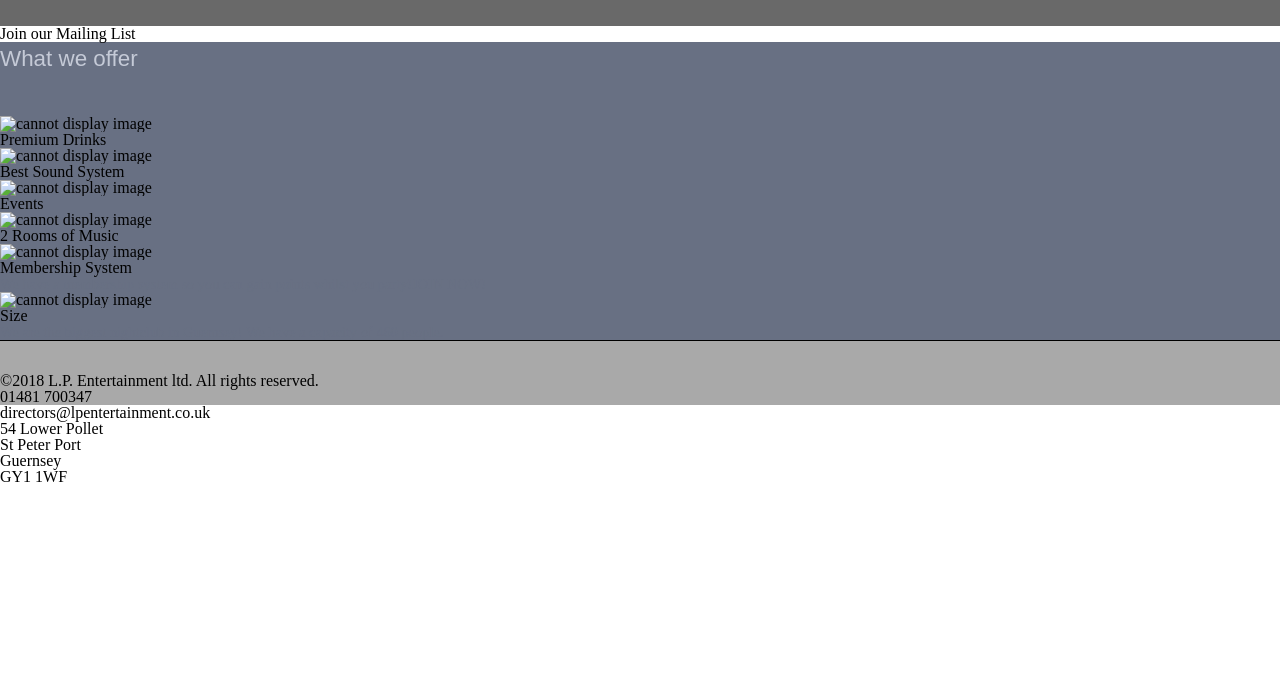
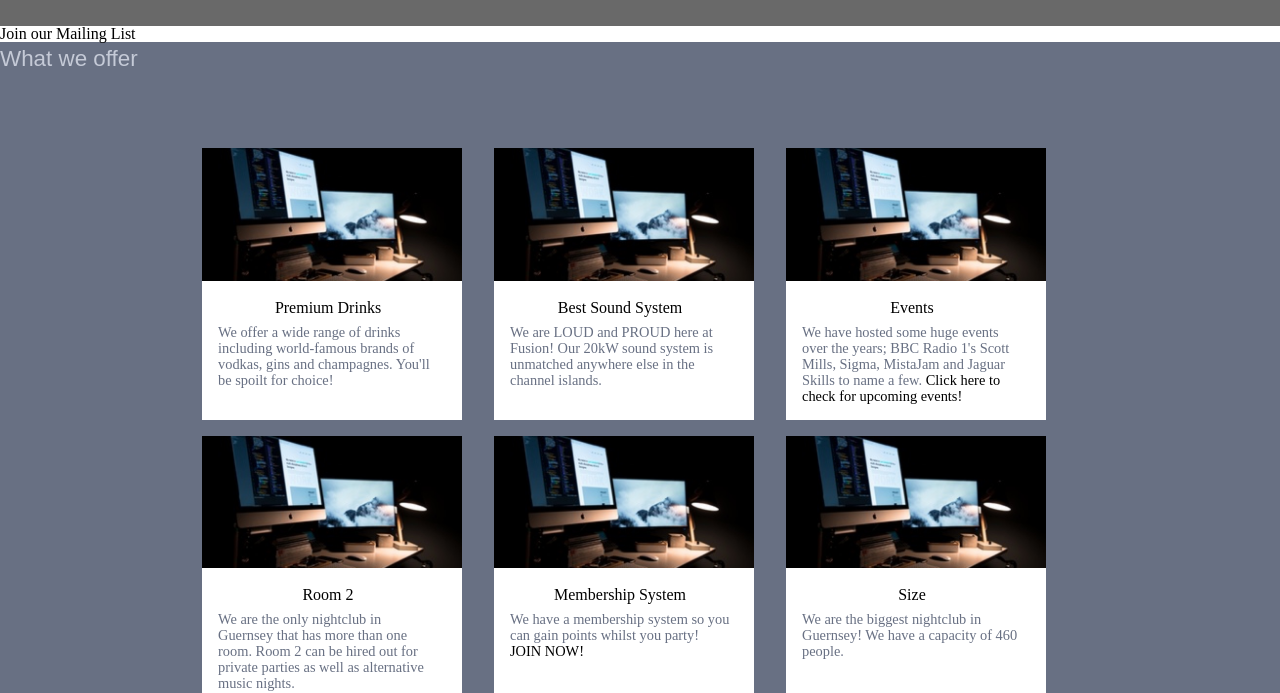
Before and after one commit to JoshLeT/fusion, a plain HTML site: page index.html in a window 1280 px wide. Shown: the part 135-828 px from the top of the page. Before the commit the page ends 800 px from the top, so only its background shows below. Drawn offline with nearby package versions, Linux system fonts and the light colour scheme.

Commit message:
adding flexbox styling to the features section on the home page

```diff
--- a/index.html
+++ b/index.html
@@ -73,42 +73,42 @@
     <h2>What we offer</h2>
     <div class="feature-container">
       <div class="feature-holder">
-        <img src="" alt="cannot display image">
+        <img src="./resources/images/example.jpg" alt="cannot display image">
         <div class="textbox">
           <h4>Premium Drinks</h4>
-          <p></p>
+          <p>We offer a wide range of drinks including world-famous brands of vodkas, gins and champagnes. You'll be spoilt for choice!</p>
         </div>
       </div>
       <div class="feature-holder">
-        <img src="" alt="cannot display image">
+        <img src="./resources/images/example.jpg" alt="cannot display image">
         <div class="textbox">
           <h4>Best Sound System</h4>
-          <p></p>
+          <p>We are LOUD and PROUD here at Fusion! Our 20kW sound system is unmatched anywhere else in the channel islands.</p>
         </div>
       </div>
       <div class="feature-holder">
-        <img src="" alt="cannot display image">
+        <img src="./resources/images/example.jpg" alt="cannot display image">
         <div class="textbox">
           <h4>Events</h4>
-          <p></p>
+          <p>We have hosted some huge events over the years; BBC Radio 1's Scott Mills, Sigma, MistaJam and Jaguar Skills to name a few. <a href="events.html">Click here to check for upcoming events!</a></p>
         </div>
       </div>
       <div class="feature-holder">
-        <img src="" alt="cannot display image">
+        <img src="./resources/images/example.jpg" alt="cannot display image">
         <div class="textbox">
-          <h4>2 Rooms of Music</h4>
-          <p></p>
+          <h4>Room 2</h4>
+          <p>We are the only nightclub in Guernsey that has more than one room. Room 2 can be hired out for private parties as well as alternative music nights.</p>
         </div>
       </div>
       <div class="feature-holder">
-        <img src="" alt="cannot display image">
+        <img src="./resources/images/example.jpg" alt="cannot display image">
         <div class="textbox">
           <h4>Membership System</h4>
-          <p>We have a membership system so you can gain points whilst you party!<a href="join.html"></a>JOIN NOW!</p>
+          <p>We have a membership system so you can gain points whilst you party! <a href="join.html">JOIN NOW!</a></p>
         </div>
       </div>
       <div class="feature-holder">
-        <img src="" alt="cannot display image">
+        <img src="./resources/images/example.jpg" alt="cannot display image">
         <div class="textbox">
           <h4>Size</h4>
           <p>We are the biggest nightclub in Guernsey! We have a capacity of 460 people.</p>
@@ -120,6 +120,10 @@
   </section>
 
   <!-- Video Section -->
+
+  <section class="video-container">
+
+  </section>
 
   <!-- Footer Section -->
 
--- a/resources/stylesheets/style.css
+++ b/resources/stylesheets/style.css
@@ -155,6 +155,55 @@ header {
 
 }
 
+/* Features Section Styling */
+
+.features {
+  display: block;
+}
+
+.featues h2 {
+  width: 100%;
+  text-align: center;
+  padding-top: ;
+}
+
+.feature-container {
+  display: flex;
+  flex-wrap: wrap;
+  justify-content: center;
+  padding: 32px 64px 32px 64px;
+}
+
+.feature-holder {
+  width: 260px;
+  background-color: white;
+  margin-right: 32px;
+  margin-bottom: 16px;
+}
+
+.feature-holder img {
+  width: 100%;
+  height: auto;
+  margin-bottom: 16px;
+}
+
+.feature-holder .textbox {
+  width: 220px;
+  height: 120px;
+  display: flex;
+  flex-direction: column;
+  margin-left: 16px;
+}
+
+.textbox {
+  margin-right: 16px
+}
+
+.textbox h4 {
+  margin-bottom: 8px;
+  text-align: center;
+}
+
 /* Footer Styling */
 
 footer {
```
Also changed, not shown: resources/images/example.jpg (added).
